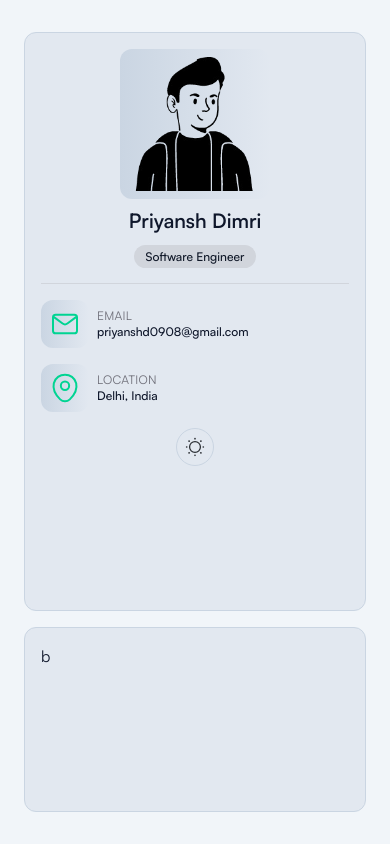
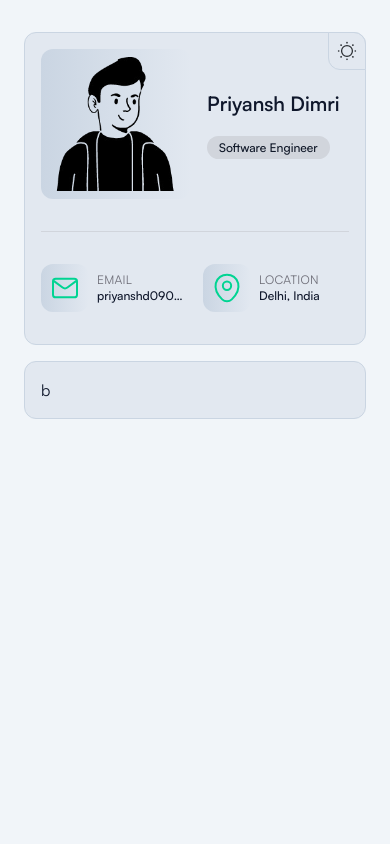
Before and after one commit to priyansh-dimri/portfolio, a React app: page / in a window 390 px wide. Built offline with nearby package versions, Linux system fonts and the light colour scheme; the HTML template or start-up script is replaced by a standard one.

Commit message:
add responsiveness to the navpanel

```diff
--- a/src/App.jsx
+++ b/src/App.jsx
@@ -5,7 +5,7 @@ import NavPanel from "./layouts/NavPanel";
 function App() {
   return (
     <div
-      className="h-screen grid grid-cols-1 lg:grid-cols-[1fr_4fr]
+      className="min-h-screen flex flex-col lg:grid lg:grid-cols-[1fr_4fr]
       px-6 py-8 gap-4
       bg-slate-100 text-slate-900 dark:bg-zinc-900 dark:text-zinc-100"
     >
--- a/src/components/ThemeToggle.jsx
+++ b/src/components/ThemeToggle.jsx
@@ -24,7 +24,7 @@ const ThemeToggle = () => {
   return (
     <button
       onClick={() => setTheme(theme === "dark" ? "light" : "dark")}
-      className="p-2 rounded-full border dark:border-zinc-700 border-slate-300
+      className="p-2 rounded-tr-xl rounded-bl-xl lg:rounded-full border dark:border-zinc-700 border-slate-300
                  bg-slate-200 dark:bg-zinc-800 hover:bg-slate-300 dark:hover:bg-zinc-700
                  transition-all"
     >
--- a/src/layouts/NavPanel.jsx
+++ b/src/layouts/NavPanel.jsx
@@ -16,19 +16,30 @@ const NavPanel = () => {
       className="bg-slate-200 dark:bg-zinc-800
       border border-slate-300 dark:border-zinc-700
       p-4 rounded-xl
-      flex flex-col text-center items-center w-full max-w-full overflow-hidden"
+      text-center items-center w-full max-w-full overflow-hidden
+      grid grid-cols-2 gap-4 lg:flex lg:flex-col"
     >
-      <ImageComponent src={profilePicture} alt="Profile Picture" />
-      <p className="text-xl py-2 font-semibold">Priyansh Dimri</p>
-      <p>
-        <Badge text={"Software Engineer"} />
-      </p>
+      <div className="grid grid-cols-[auto_1fr] lg:flex lg:flex-col lg:justify-center lg:items-center col-span-2 gap-4 lg:gap-0">
+        <div className="row-span-2">
+          <ImageComponent
+            src={profilePicture}
+            alt="Profile Picture"
+            className="row-span-2"
+          />
+        </div>
+        <p className="text-xl lg:py-2 font-semibold text-start self-end ">
+          Priyansh Dimri
+        </p>
+        <p className="text-start">
+          <Badge text={"Software Engineer"} />
+        </p>
+      </div>
 
       <motion.hr
         initial={{ opacity: 0, width: "0%" }}
         animate={{ opacity: 1, width: "100%" }}
         transition={{ duration: 0.5, delay: 0.5 }}
-        className="border-t border-gray-300 dark:border-zinc-700 my-4 w-full"
+        className="border-t border-gray-300 dark:border-zinc-700 my-4 w-full col-span-2"
       />
 
       <InfoCard
@@ -44,7 +55,12 @@ const NavPanel = () => {
         label="LOCATION"
         value="Delhi, India"
       />
-      <ThemeToggle />
+      <div className="hidden lg:block">
+        <ThemeToggle />
+      </div>
+      <div className="lg:hidden absolute top-8 right-6">
+        <ThemeToggle />
+      </div>
     </motion.div>
   );
 };
```
